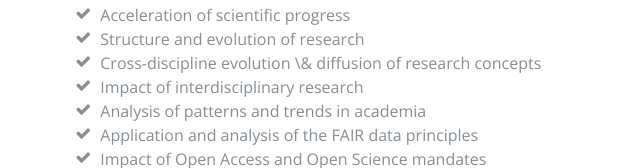
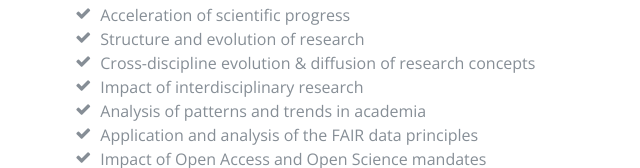
Before and after one commit to andremann/RefResh-2022, a plain HTML site: page index.html in a window 1280 px wide. Shown: the part 2176-2344 px from the top of the page, 254-894 px from the left. Drawn offline with nearby package versions, Linux system fonts and the light colour scheme; a web font is replaced by a local one.

Commit message:
first commit of 2022 edition

```diff
--- a/index.html
+++ b/index.html
@@ -173,7 +173,7 @@
               <li><i class="fa-li fa fa-check"></i>Research and fake (scientific) news</li>
               <li><i class="fa-li fa fa-check"></i>Acceleration of scientific progress</li>
               <li><i class="fa-li fa fa-check"></i>Structure and evolution of research</li>
-              <li><i class="fa-li fa fa-check"></i>Cross-discipline evolution \& diffusion of research concepts</li>
+              <li><i class="fa-li fa fa-check"></i>Cross-discipline evolution &amp; diffusion of research concepts</li>
               <li><i class="fa-li fa fa-check"></i>Impact of interdisciplinary research</li>
               <li><i class="fa-li fa fa-check"></i>Analysis of patterns and trends in academia</li>
               <li><i class="fa-li fa fa-check"></i>Application and analysis of the FAIR data principles</li>
```
